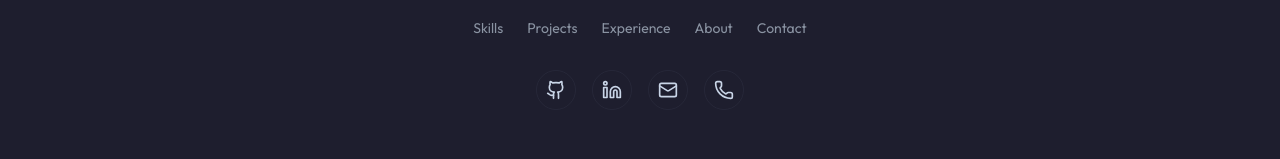
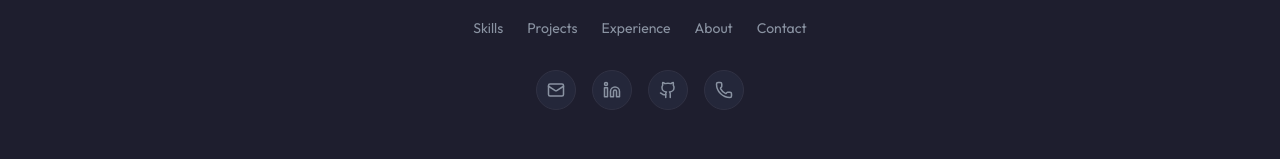
Before and after one commit to vignesh-g-05/portfolio, a React (Vite) app: page / in a window 1280 px wide. Shown: the part 3216-3375 px from the top of the page. Built offline with nearby package versions, Linux system fonts and the light colour scheme.

Commit message:
feat(footer): change links ui

```diff
--- a/src/features/footer/index.tsx
+++ b/src/features/footer/index.tsx
@@ -1,4 +1,4 @@
-import { Github, Linkedin, Mail, Phone } from "lucide-react";
+import { siteConfig } from "@/configs/site";
 
 export default function Footer() {
   return (
@@ -38,41 +38,17 @@ export default function Footer() {
 
           {/* Socials */}
           <div className="flex items-center gap-4">
-            <a
-              aria-label="GitHub"
-              href="https://github.com/vignesh-g-05"
-              target="_blank"
-              rel="noopener noreferrer"
-              className="border-border/50 hover:border-primary/40 grid size-10 place-content-center rounded-full border transition-all hover:shadow-[0_0_10px_rgba(79,243,243,0.25)]"
-            >
-              <Github className="w-5" />
-            </a>
-
-            <a
-              aria-label="LinkedIn"
-              href="https://www.linkedin.com/in/-vignesh-g/"
-              target="_blank"
-              rel="noopener noreferrer"
-              className="border-border/50 hover:border-primary/40 grid size-10 place-content-center rounded-full border transition-all hover:shadow-[0_0_10px_rgba(79,243,243,0.25)]"
-            >
-              <Linkedin className="w-5" />
-            </a>
-
-            <a
-              aria-label="Email"
-              href="mailto:gvignesh05@gmail.com"
-              className="border-border/50 hover:border-primary/40 grid size-10 place-content-center rounded-full border transition-all hover:shadow-[0_0_10px_rgba(79,243,243,0.25)]"
-            >
-              <Mail className="w-5" />
-            </a>
-
-            <a
-              aria-label="Phone"
-              href="tel:+91 12345 12345"
-              className="border-border/50 hover:border-primary/40 grid size-10 place-content-center rounded-full border transition-all hover:shadow-[0_0_10px_rgba(79,243,243,0.25)]"
-            >
-              <Phone className="w-5" />
-            </a>
+            {siteConfig.contacts.map((contact) => (
+              <a
+                aria-label={contact.label}
+                href={contact.href}
+                target="_blank"
+                rel="noopener noreferrer"
+                className="group border-border bg-secondary hover:bg-background/60 flex size-10 items-center justify-center rounded-full border transition-colors"
+              >
+                <contact.Icon className="text-muted-foreground group-hover:text-foreground size-4.5 transition-colors" />
+              </a>
+            ))}
           </div>
         </div>
 
```
Also changed, not shown: src/features/contact/components/details.tsx (+0 -10 lines).
